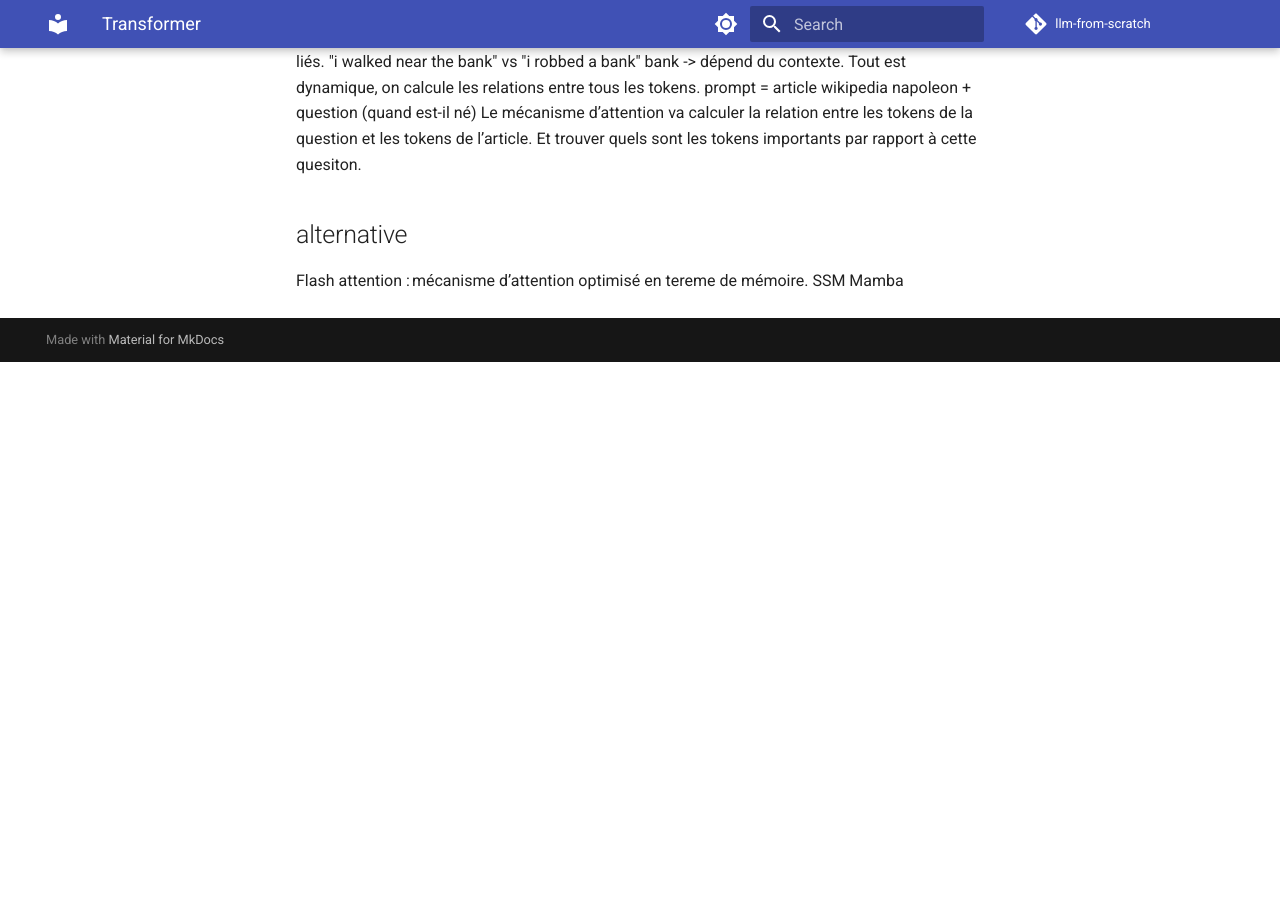
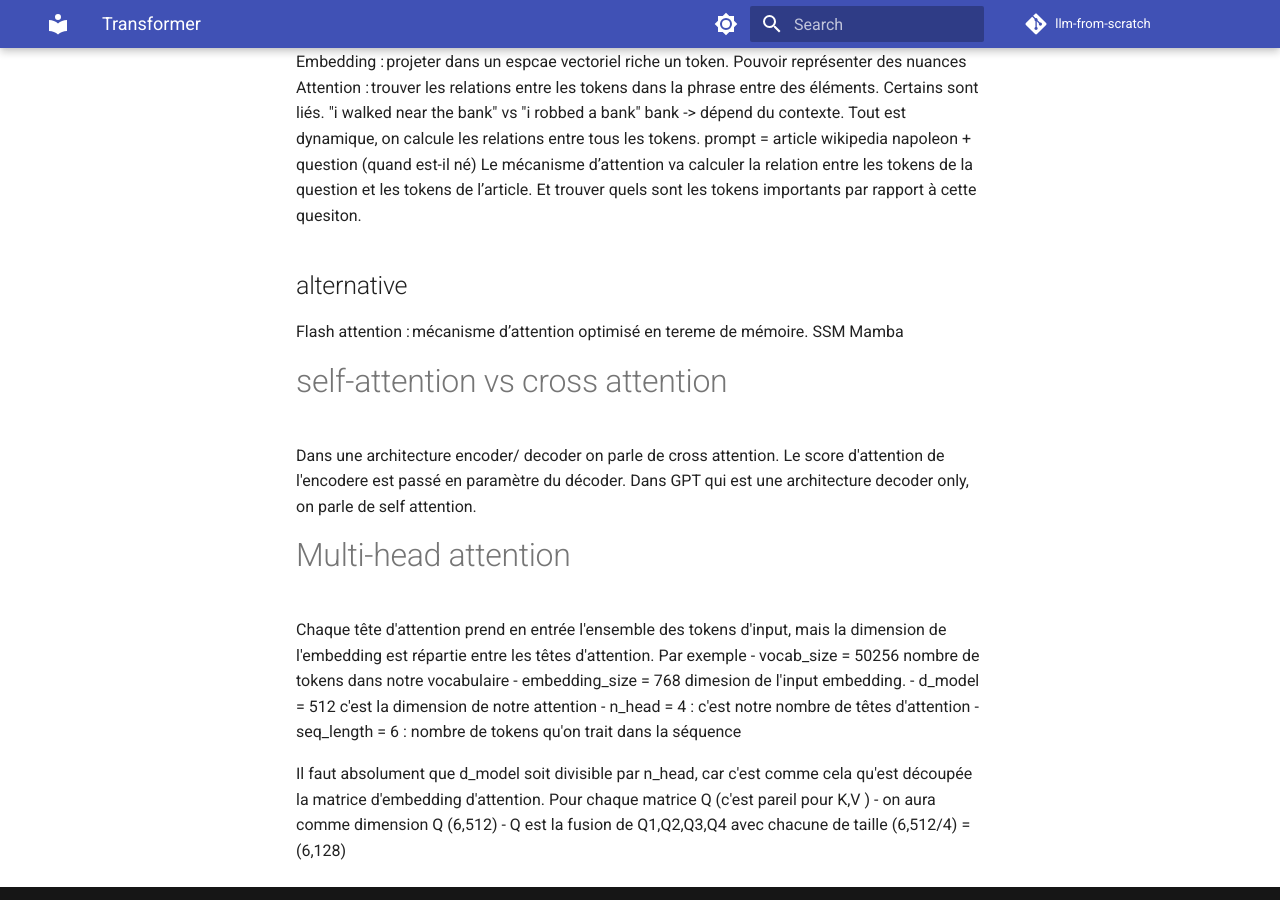
Before and after one commit to 1ou2/llm-from-scratch, an MkDocs documentation site: the page built from docs/concepts/model/transformer.md, in a window 1280 px wide and 900 px high, scrolled down 4096 px. Built offline with MkDocs 1.6.1 and Material for MkDocs 9.7.7, drawn with Linux system fonts in a browser that asks for light colours; comment, search, counter and statistics services are not loaded; before the commit the page ends 4458 px from its top, so only the background shows below that; some of the changed text lies outside the part shown.

Commit message:
transformer

```diff
--- a/docs/concepts/model/transformer.md
+++ b/docs/concepts/model/transformer.md
@@ -27,7 +27,7 @@ class LayerNorm(nn.Module):
 
 On entrée cette couche prend un tensor de dimension `emb_dim` qui est l'embedding dimension de nos entrées. Cette valeur est de 768 pour GPT-2.
 
-On a scale et shift qui sont deux paramètres entrainables de même dimension que l'input que le LLM va ajuster et permettre que la normalisation fluctue.
+On a scale et shift qui sont deux paramètres entrainables de même dimension que l'input que le LLM va ajuster et permettre que la normalisation fluctue. Le réseau va pouvoir apprendre à partir des données et dans certains cas vouloir que la valeur soit plus grande que 1 par exemple. Si on n'avait pas un réseau au aurait toujours une distribution normale.
 
 # Feed Forward
 Il s'agit d'un petit réseau de neurones, entrainable par le réseau, composé de 3 couches :
@@ -116,3 +116,21 @@ Le mécanisme d’attention va calculer la relation entre les tokens de la quest
 Flash attention : mécanisme d’attention optimisé en tereme de mémoire.
 SSM
 Mamba
+
+# self-attention vs cross attention
+Dans une architecture encoder/ decoder on parle de cross attention. Le score d'attention de l'encodere est passé en paramètre du décoder.
+Dans GPT qui est une architecture decoder only, on parle de self attention.
+
+# Multi-head attention
+Chaque tête d'attention prend en entrée l'ensemble des tokens d'input, mais la dimension de l'embedding est répartie entre les têtes d'attention.
+Par exemple
+- vocab_size = 50256 nombre de tokens dans notre vocabulaire
+- embedding_size = 768 dimesion de l'input embedding.
+- d_model = 512 c'est la dimension de notre attention
+- n_head = 4 : c'est notre nombre de têtes d'attention
+- seq_length = 6 : nombre de tokens qu'on trait dans la séquence
+
+Il faut absolument que d_model soit divisible par n_head, car c'est comme cela qu'est découpée la matrice d'embedding d'attention.
+Pour chaque matrice Q (c'est pareil pour K,V )
+- on aura comme dimension Q (6,512)
+- Q est la fusion de Q1,Q2,Q3,Q4 avec chacune de taille (6,512/4) = (6,128)
```
Also changed, not shown: docs/concepts/inference/inference.md (+17 -1 lines), 1 other file.
